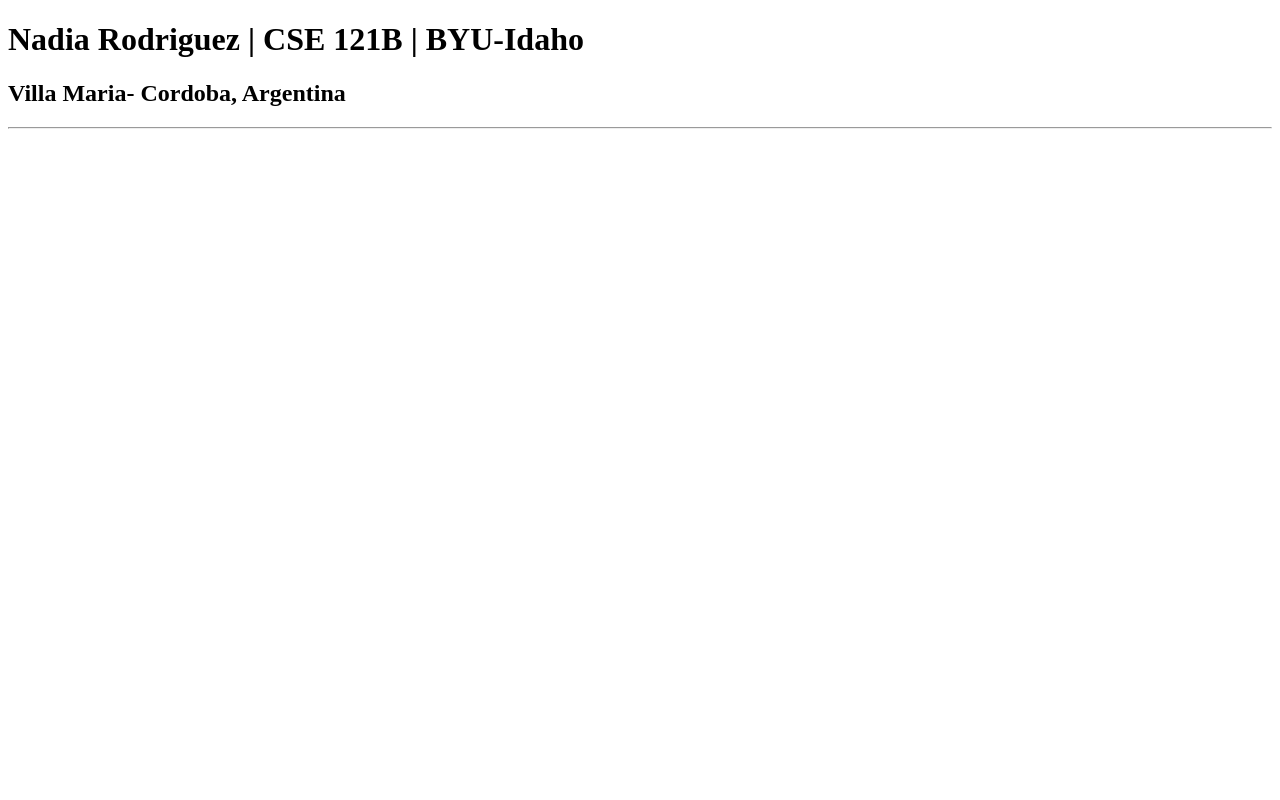
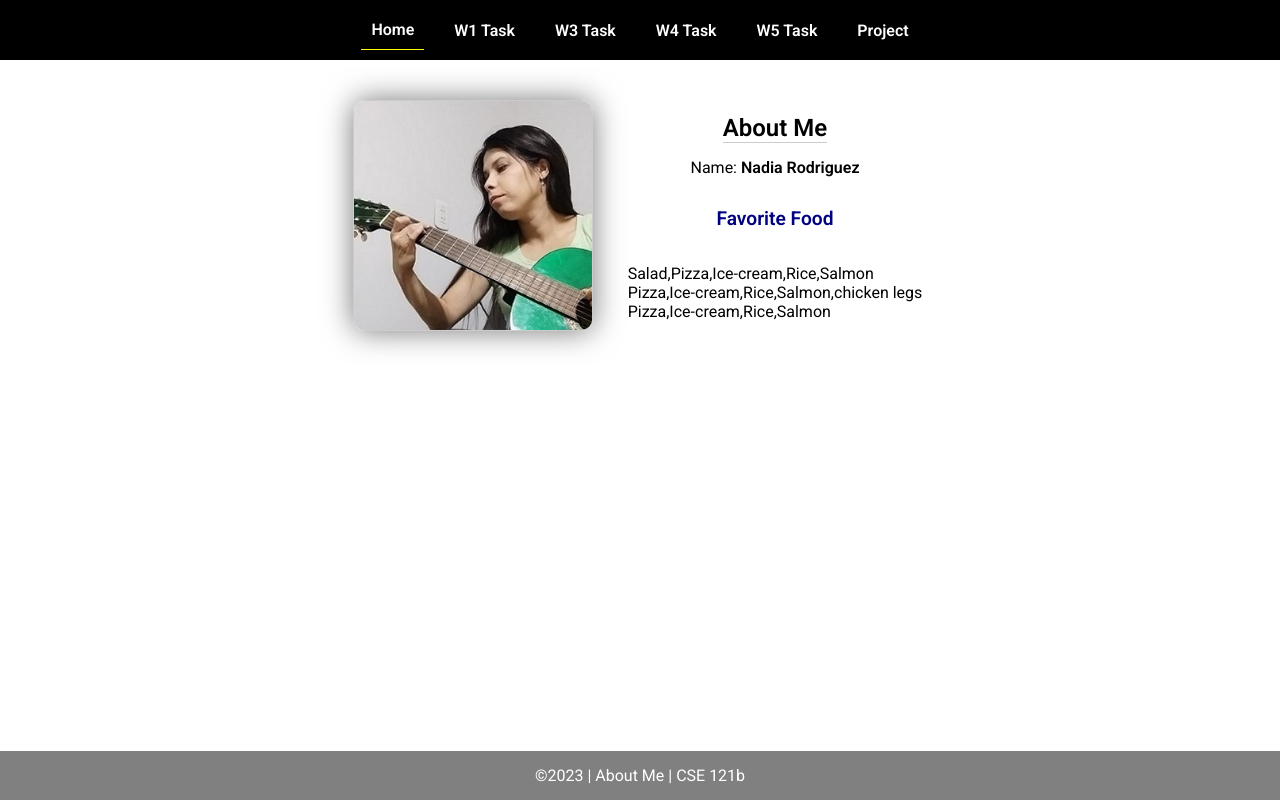
Before and after one commit to NaNajli/cse121b, a plain HTML site: page index.html in a window 1280 px wide. Drawn offline with Linux system fonts and the light colour scheme.

Commit message:
w02-task Aboutme

```diff
--- a/index.html
+++ b/index.html
@@ -1,15 +1,45 @@
 <!DOCTYPE html>
 <html lang="en">
+
 <head>
-    <meta charset="UTF-8">
-    <meta name="viewport" content="width=device-width, initial-scale=1.0">
-    <title>Nadia Rodriguez | CSE 121B | BYU-Idaho</title>
+  <meta charset="UTF-8">
+  <meta name="viewport" content="width=device-width, initial-scale=1.0">
+  <title>About Me | CSE 121b | W02: Programming Tasks</title>
+  <link rel="preconnect" href="https://fonts.googleapis.com">
+  <link rel="preconnect" href="https://fonts.gstatic.com" crossorigin>
+  <link href="https://fonts.googleapis.com/css2?family=Roboto:wght@400;600&display=swap"
+    rel="stylesheet">
+  <link rel="stylesheet" href="styles/main.css">
 </head>
+
 <body>
-    <h1>Nadia Rodriguez | CSE 121B | BYU-Idaho</h1>
-    <h2>Villa Maria- Cordoba, Argentina</h2>
-    <hr>
-
+  <nav>
+    <ul id="menu">
+      <li><a id="toggleMenu">&equiv;</a></li>
+      <li><a href="index.html" class="active">Home</a></li>
+      <li><a href="w01-task.html">W1 Task</a></li>
+      <li><a href="w03-task.html">W3 Task</a></li>
+      <li><a href="w04-task.html">W4 Task</a></li>
+      <li><a href="w05-task.html">W5 Task</a></li>
+      <li><a href="project.html">Project</a></li>
+    </ul>
+  </nav>
+  <main id="home">
+    <picture>
+      <img src="images/placeholder.png" alt="Placeholder Image">
+    </picture>
+    <section>
+      <h1>About Me</h1>
+      <div class="info">Name: <span id="name"></span></div>
+      <h2>Favorite Food</h2>
+      <div class="block" id="food"></div>
+    </section>
+  </main>
+  <footer>
+    &copy;<span id="year"></span> | About Me | CSE 121b
+  </footer>
+  <script src="scripts/main.js"></script>
+  <script src="scripts/w02-task.js"></script>
 </body>
 
 </html>
--- /dev/null
+++ b/scripts/main.js
@@ -0,0 +1,9 @@
+// copyright year
+document.querySelector('#year').textContent = new Date().getFullYear();
+
+// toggle menu in small view
+const toggleMenu = () => {
+    document.querySelector('#menu').classList.toggle('open');
+}
+
+document.querySelector('#toggleMenu').addEventListener('click', toggleMenu);
--- /dev/null
+++ b/scripts/w02-task.js
@@ -0,0 +1,49 @@
+/* W02-Task - Profile Home Page */
+
+/* Step 1 - Setup type tasks - no code required */
+
+/* Step 2 - Variables */
+let fullName = "Nadia Rodriguez";
+let currentYear = "2023";
+let profilePicture = "../images/nadiaphoto.jpg"
+
+const nameElement = document.getElementById("name");
+const foodElement = document.getElementById("food");
+const yearElement = document.querySelector("#year");
+const imageElement = document.querySelector("img");
+
+nameElement.innerHTML = `<strong>${fullName}</strong>`;
+yearElement.textContent = currentYear;
+imageElement.setAttribute("src", profilePicture);
+imageElement.setAttribute("alt", "Photo Nadia");
+
+const favoriteFoods = [];
+favoriteFoods.push("Salad","Pizza","Ice-cream","Rice","Salmon")
+foodElement.innerHTML += `<br>${favoriteFoods}`;
+favoriteFoods.shift();
+favoriteFoods.push("chicken legs");
+foodElement.innerHTML += `<br>${favoriteFoods}`;
+favoriteFoods.pop();
+foodElement.innerHTML += `<br>${favoriteFoods}`;
+
+
+
+
+
+
+
+
+/* Step 3 - Element Variables */
+
+
+
+
+
+/* Step 4 - Adding Content */
+
+
+
+
+
+
+/* Step 5 - Array */
--- /dev/null
+++ b/styles/main.css
@@ -0,0 +1,157 @@
+/* Universal Selector */
+* {
+    margin: 0;
+    padding: 0;
+    box-sizing: border-box;
+}
+
+/* HTML Selectors */
+body {
+    font-family: 'Roboto', Helvetica, sans-serif;
+}
+
+nav {
+    background-color: black;
+    width: 100%;
+    position: fixed;
+    top: 0;
+}
+
+nav ul {
+    display: flex;
+    flex-direction: column;
+    align-items: center;
+    max-width: fit-content;
+    margin: 0 auto;
+}
+
+nav ul li {
+    flex: 1 1 auto;
+}
+
+nav ul li:first-child {
+    display: block;
+    font-size: 2rem;
+}
+
+nav ul li:first-child a {
+    padding: 1px 10px;
+}
+
+nav ul li {
+    display: none;
+    list-style: none;
+    margin: 10px;
+}
+
+nav ul li a {
+    display: block;
+    padding: 10px;
+    text-decoration: none;
+    font-weight: 600;
+    color: white;
+    text-align: center;
+}
+
+nav ul li a:hover {
+    background-color: #efefef;
+    color: black;
+}
+
+h1, h2 {
+    text-align: center;
+    margin-bottom: 15px;
+
+}
+
+h1 {
+border-bottom: 1px solid #ccc;
+}
+
+h2 {
+    font-size: 1.2rem;
+    color: navy;
+    text-align: center;
+    margin-top: 30px;
+}
+
+main {
+    margin-top: 125px;
+    display: grid;
+    grid-template-columns: 1fr;
+    grid-gap: 20px;
+    align-items: center;
+    justify-content: center;
+}
+
+picture {
+    margin: 0 auto;
+}
+
+picture img {
+    width: 240px;
+    height: auto;
+    border-radius: 5%;
+    border: 1px solid #ccc;
+    box-shadow: 0 0 30px #777;
+}
+
+section {
+    display: flex;
+    flex-direction: column;
+    align-items: center;
+    margin: 10px
+}
+
+label {
+    margin: 15px 0;
+}
+
+footer {
+    background-color: gray;
+    color: white;
+    padding: 15px;
+    text-align: center;
+    width: 100%;
+    position: fixed;
+    bottom: 0;
+}
+
+/* Class Selectors */
+.active {
+    border-bottom: 1px solid yellow;
+}
+
+.open li {
+    display: block;
+}
+
+.block {
+    display: block;
+}
+
+/* ID Selectors */
+
+/* Media Queries */
+@media only screen and (min-width: 32.5em) {
+    nav ul {
+        flex-direction: row;
+    }
+
+    nav ul li:first-child {
+        display: none;
+    }
+
+    nav ul li {
+        display: block;
+    }
+
+    main {
+        margin: 100px auto 20px;
+        grid-template-columns: 250px 1fr;
+        max-width: -moz-fit-content;
+        max-width: fit-content;
+
+    }
+
+}
```
Also changed, not shown: index-old.html (added, +15 -0 lines), images/nadiaphoto.jpg (added), images/placeholder.png (added).
